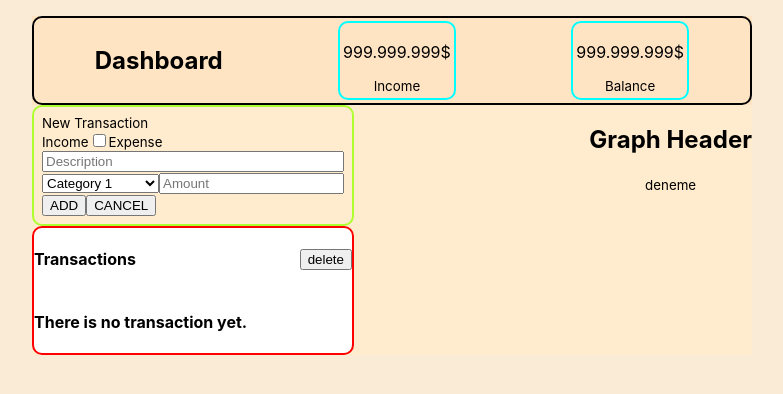
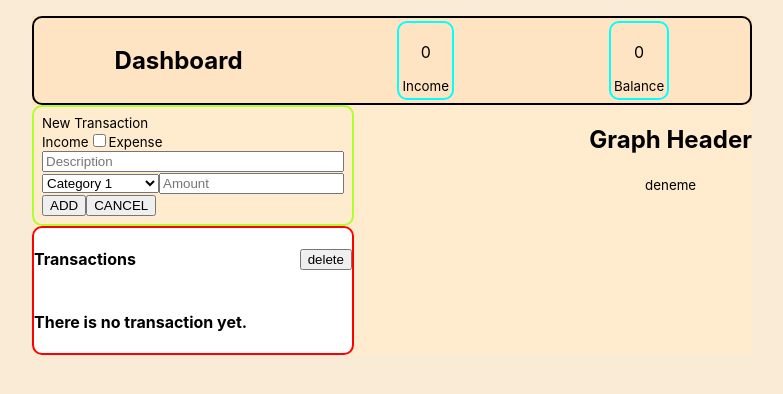
Before and after one commit to ilkerdurmaz/react-budget-manager, a React (Create React App) app: page / in a window 1280 px wide. Shown: the top 394 px of the page, without its empty margins (248-1031 px from the left). Built offline with nearby package versions, Linux system fonts and the light colour scheme.

Commit message:
Header component completed

```diff
--- a/src/components/Header/Header.jsx
+++ b/src/components/Header/Header.jsx
@@ -1,16 +1,22 @@
 import "./Header.css"
+import { AppContext } from './../App';
+import { useContext } from "react";
 
 export default function Header() {
+    const transactionList = useContext(AppContext).transactionList;
+
+    let income = transactionList.reduce((sum, item) => sum += item.isExpense ? item.amount : 0, 0);
+    let balance = income - transactionList.reduce((sum, item) => sum += !item.isExpense ? item.amount : 0, 0);
 
     return (
         <div className="header-container">
             <h2>Dashboard</h2>
             <div className="money-badge">
-                <p>999.999.999$</p>
+                <p>{income}</p>
                 <small>Income</small>
             </div>
             <div className="money-badge">
-                <p>999.999.999$</p>
+                <p>{balance}</p>
                 <small>Balance</small>
             </div>
         </div>
--- a/src/components/TransactionInput/TransactionInput.jsx
+++ b/src/components/TransactionInput/TransactionInput.jsx
@@ -11,7 +11,7 @@ export default function TransactionInput({ saveTransaction }) {
             isExpense: e.target.isExpense.checked,
             desc: e.target.desc.value,
             category: e.target.category.value,
-            amount: e.target.amount.value,
+            amount: Number(e.target.amount.value),
         });
         e.target.reset();
     }
```
